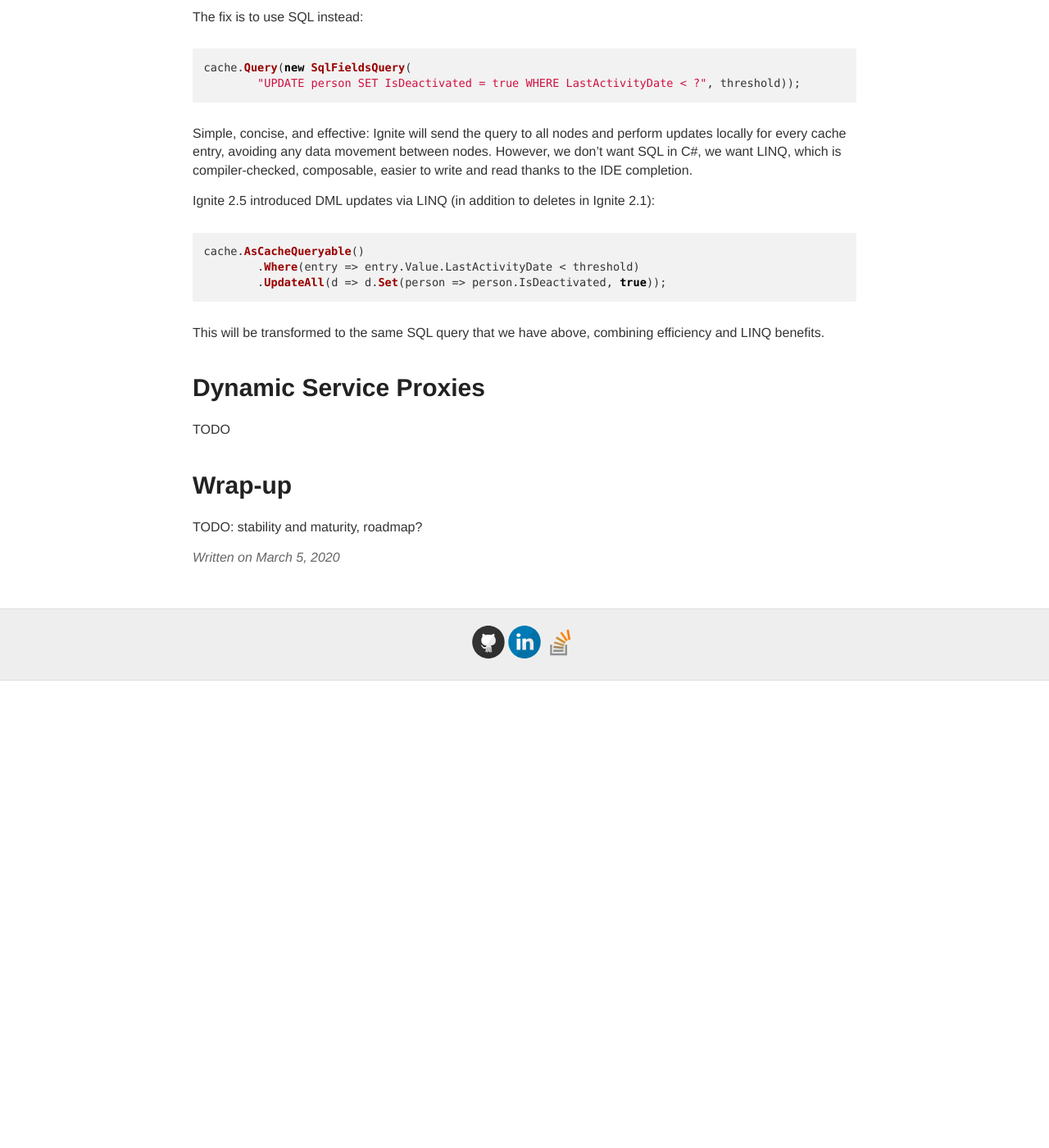
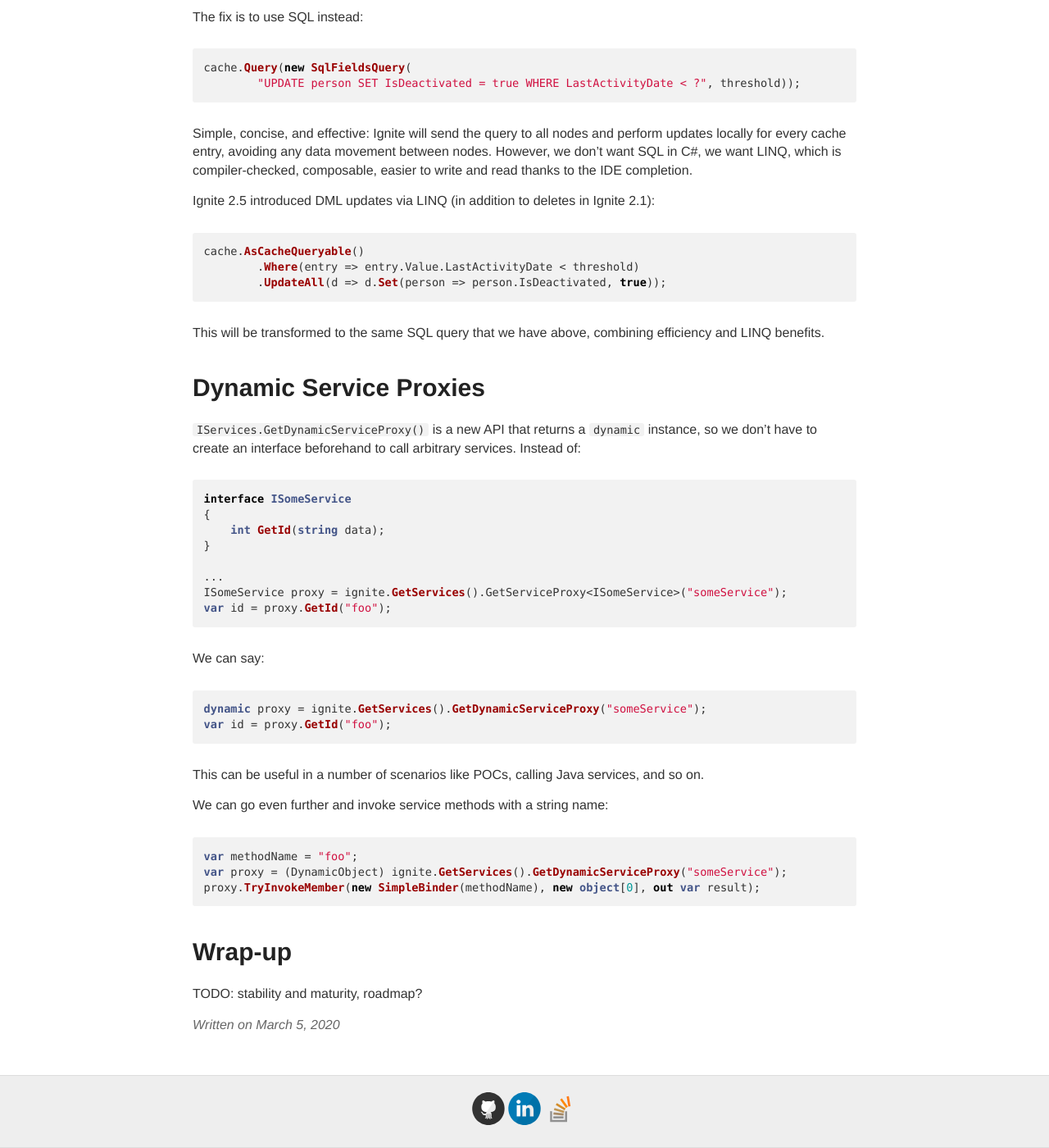
Before and after one commit to ptupitsyn/ptupitsyn.github.io, a Jekyll site: the page built from _posts/2020-03-05-Whats-New-In-Ignite-Net-2.8.md, in a window 1280 px wide and 1400 px high, scrolled down 2344 px. Shown: the whole window at 82% size. Built offline with Jekyll 4.4.1, drawn with Linux system fonts in a browser that asks for light colours; comment, search, counter and statistics services are not loaded; before the commit the page ends 3174 px from its top, so only the background shows below that.

Commit message:
dynamic service proxies

````diff
--- a/_posts/2020-03-05-Whats-New-In-Ignite-Net-2.8.md
+++ b/_posts/2020-03-05-Whats-New-In-Ignite-Net-2.8.md
@@ -101,7 +101,35 @@
 
 # Dynamic Service Proxies
 
-TODO
+`IServices.GetDynamicServiceProxy()` is a new API that returns a `dynamic` instance, so we don't have to create an interface beforehand to call arbitrary services. Instead of:
+
+```cs
+interface ISomeService
+{
+    int GetId(string data);
+}
+
+...
+ISomeService proxy = ignite.GetServices().GetServiceProxy<ISomeService>("someService");
+var id = proxy.GetId("foo");
+```
+
+We can say:
+
+```cs
+dynamic proxy = ignite.GetServices().GetDynamicServiceProxy("someService");
+var id = proxy.GetId("foo");
+```
+
+This can be useful in a number of scenarios like POCs, calling Java services, and so on.
+
+We can go even further and invoke service methods with a string name:
+
+```cs
+var methodName = "foo";
+var proxy = (DynamicObject) ignite.GetServices().GetDynamicServiceProxy("someService");
+proxy.TryInvokeMember(new SimpleBinder(methodName), new object[0], out var result);
+```
 
 
 # Wrap-up
````
